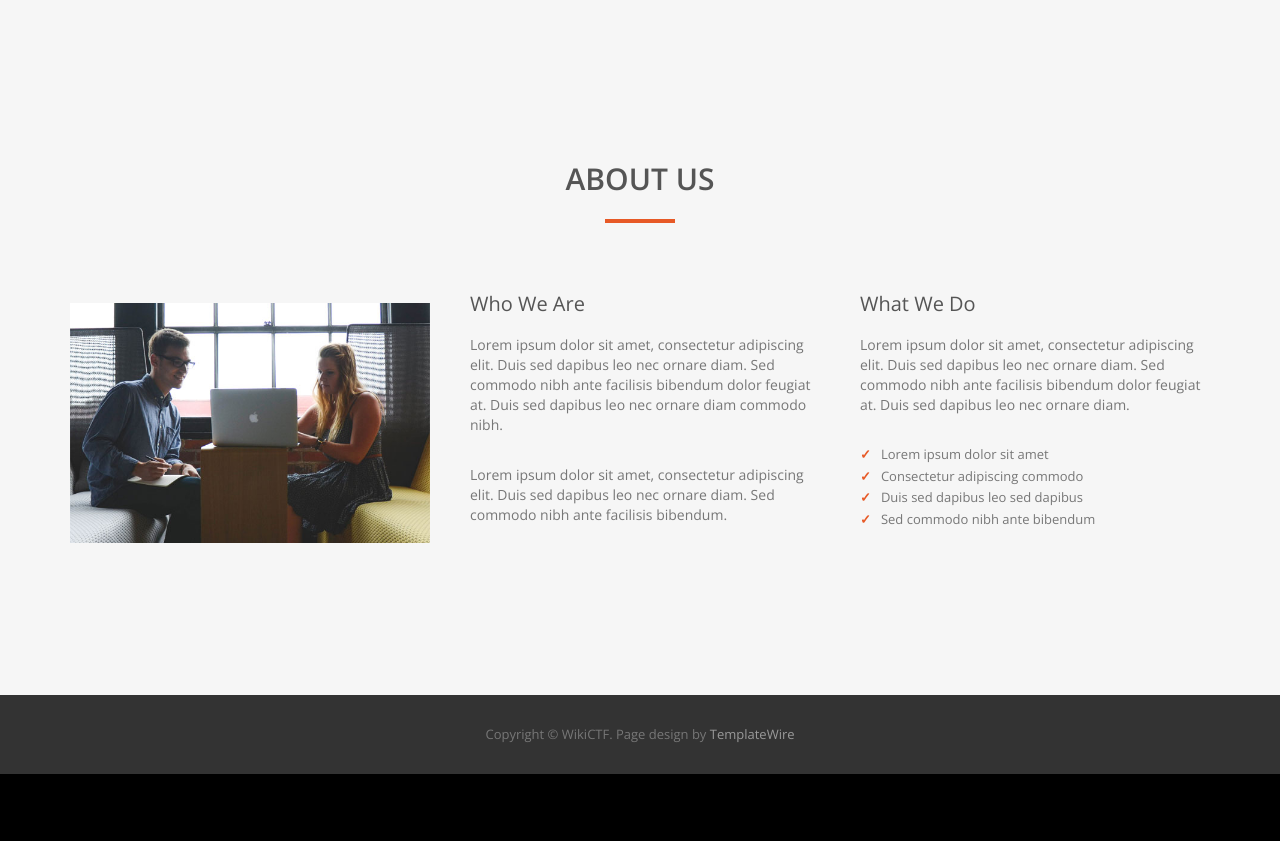
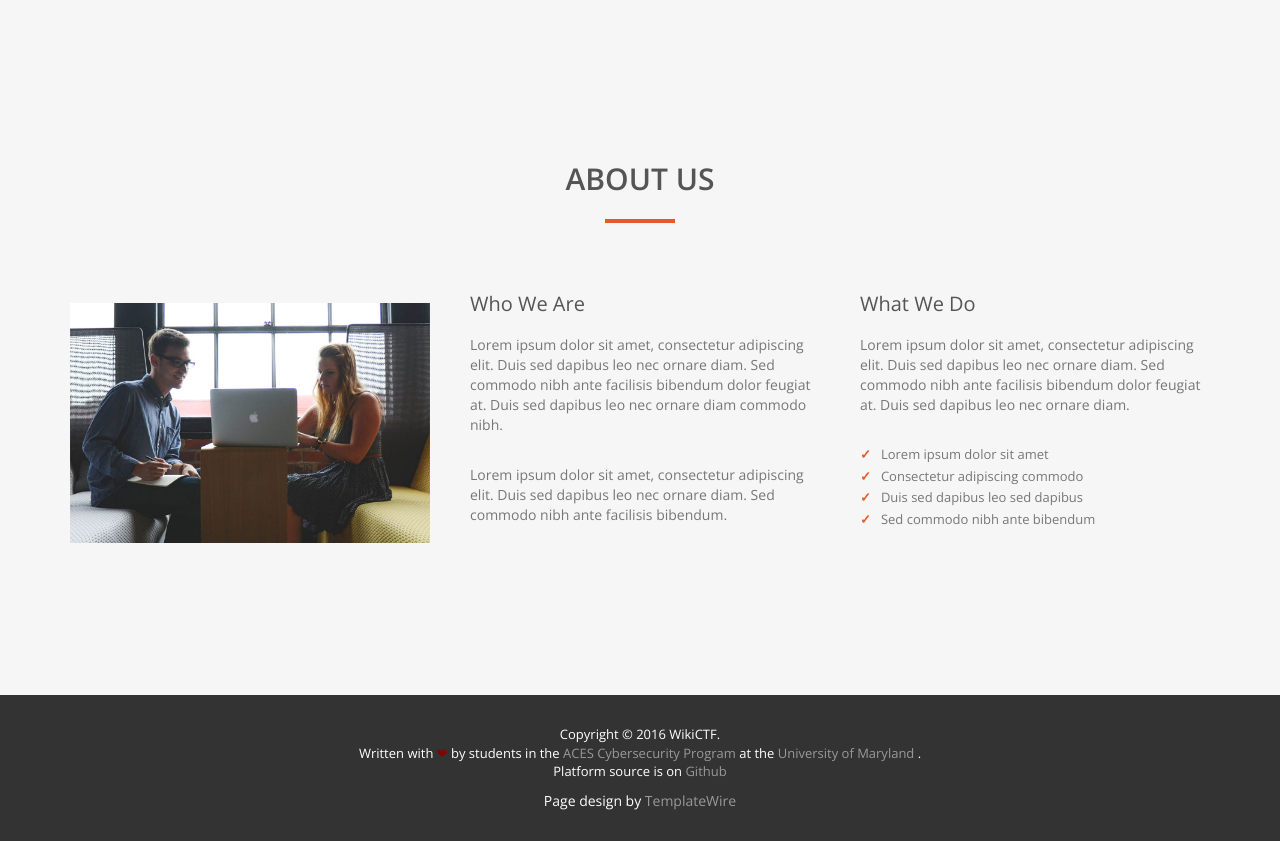
Before and after one commit to wikictf/wikictf-platform, a Django app: page / in a window 1280 px wide. Shown: the part 801-1642 px from the top of the page. Before the commit the page ends 1575 px from the top, so only its background shows below. Run offline with Django 3.2, Linux system fonts and the light colour scheme; some libraries are stand-ins or nearby versions.

Commit message:
Add footer

```diff
--- a/wikictf/gameplatform/static/gameplatform/css/style.css
+++ b/wikictf/gameplatform/static/gameplatform/css/style.css
@@ -571,7 +571,7 @@ a:focus, .btn:focus, .btn:active:focus, .btn.active:focus, .btn.focus, .btn:acti
 /* Footer Section*/
 #footer {
 	background: #333;
-	color: #777;
+	color: #FFF;
 	padding: 20px 0;
 	text-align: center;
 }
--- a/wikictf/gameplatform/templates/gameplatform/index.html
+++ b/wikictf/gameplatform/templates/gameplatform/index.html
@@ -121,7 +121,16 @@
 
 <div id="footer">
     <div class="container">
-        <p>Copyright &copy; WikiCTF. Page design by <a href="http://www.templatewire.com" rel="nofollow">TemplateWire</a></p>
+        <p>Copyright &copy; 2016 WikiCTF. <br>
+            Written with <span style="color: #800;">&#10084;</span> by students in the
+            <a href="http://www.aces.umd.edu/">ACES Cybersecurity Program</a> at the <a href="http://umd.edu">
+                University of Maryland
+            </a>.
+        <br>
+            Platform source is on <a href="https://github.com/wikictf/wikictf-platform">Github</a>
+        </p>
+
+        Page design by <a href="http://www.templatewire.com" rel="nofollow">TemplateWire</a></p>
     </div>
 </div>
 
```
